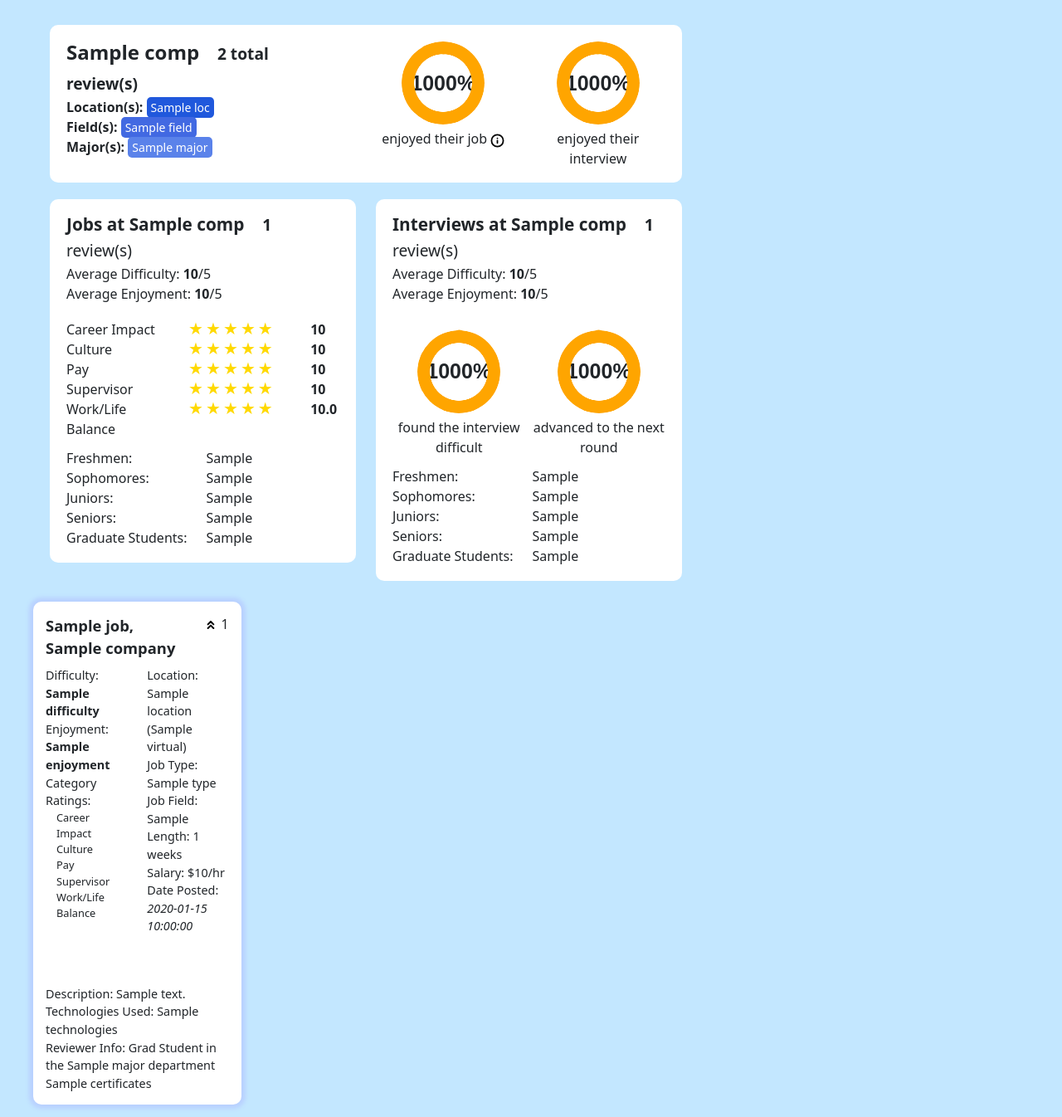
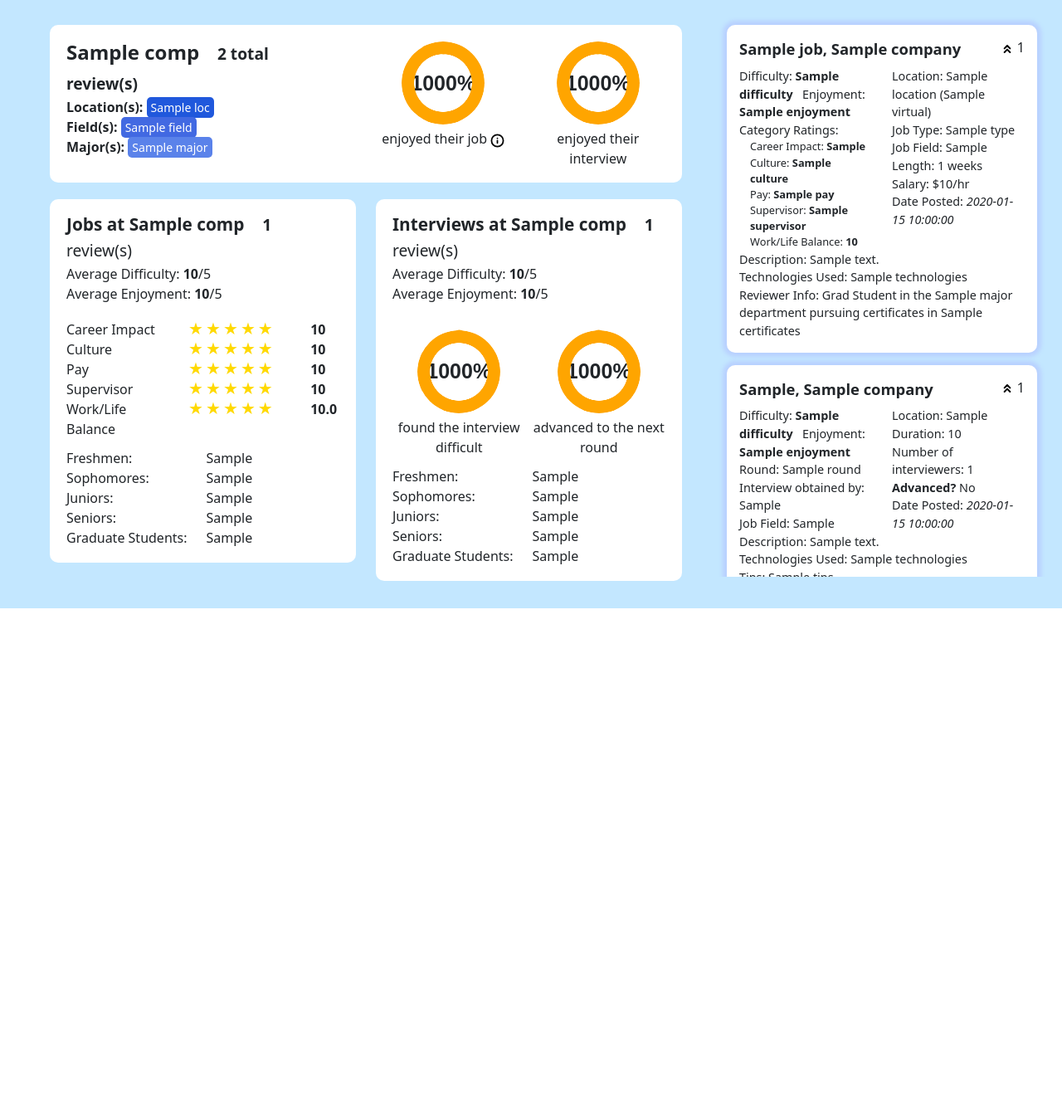
Before and after one commit to ambrim/TigerJobs, a Flask app: template templates/companies.html in a window 1280 px wide. Shown: the part 67-1413 px from the top of the page at 83% size. After the commit the page ends 800 px from the top, so only its background shows below. Run offline with Flask 2, Linux system fonts and the light colour scheme; the template is opened without the code that fills it: most values are stand-ins (such as "Sample title", 1, 10 or a date in 2020).

Commit message:
Added reviews to company page and styled stuff

```diff
--- a/app.py
+++ b/app.py
@@ -181,9 +181,12 @@ def companies():
 def company_page(id):
     netid = auth.authenticate()
     comp = database.get_company(id)
+    comp_interviews, comp_internships = database.get_reviews_by_company(id)
     html = flask.render_template('templates/companies.html',
             netid=netid,
-            comp=comp)
+            comp=comp,
+            comp_interviews=comp_interviews,
+            comp_internships=comp_internships)
     response = flask.make_response(html)
     return response
 #----------------------------------------------------------------------
--- a/static/app.css
+++ b/static/app.css
@@ -2,7 +2,6 @@
 .navbar-custom {
     background-color: #2058DC;
 }
-
 .navbar-brand {
     color: white !important;
     font-size: 25px;
@@ -11,6 +10,9 @@
 .nav-link {
     color: white !important;
     font-size: 20px;
+}
+.navbar-active {
+    color: #FAB305 !important;
 }
 
 nav ul li a,
--- a/templates/companies.html
+++ b/templates/companies.html
@@ -25,7 +25,7 @@
             <div class="col-md-8">
                 {% include 'templates/company_result.html' %}
             </div>
-            <div class="col-md-4">
+            <div class="col-md-4 container-scroll-jobs">
                 {% include 'templates/company_reviews.html' %}
             </div>
         </div>
--- a/templates/company_result.html
+++ b/templates/company_result.html
@@ -81,7 +81,7 @@
         </div>
     </div>
     <div class="row">
-    <div class="col">
+        <div class="col-lg-6">
             <div class="container company-card" >
                 <div class="company-title-sm"><b>Jobs at {{comp.name}}</b>
                     <span class="company-num-reviews"><b>
@@ -161,7 +161,7 @@
                 </div>
             </div>
         </div>
-    <div class="col">
+        <div class="col-lg-6">
             <div class="container company-card" >
                 <div class="row">
                     <div class="company-title-sm"><b>Interviews at {{comp.name}}</b>
@@ -173,8 +173,8 @@
                 {% if comp.num_interviews > 0 %}
                 <div class="row">
                     <p>
-                    Average Difficulty: <b>{{comp.internship_difficulty / comp.num_interviews}}</b>/5 <br>
-                    Average Enjoyment: <b>{{comp.internship_enjoyment / comp.num_interviews}}</b>/5
+                        Average Difficulty: <b>{{comp.interview_difficulty / comp.num_interviews}}</b>/5 <br>
+                        Average Enjoyment: <b>{{comp.interview_enjoyment / comp.num_interviews}}</b>/5
                     </p>
                 </div>
                 {% else %}
@@ -260,3 +260,4 @@
             </div>
         </div>
     </div>
+</div>
--- a/templates/company_reviews.html
+++ b/templates/company_reviews.html
@@ -1,4 +1,4 @@
-<!--{% for r in comp.reviews%}-->
+{% for job in comp_internships %}
 <div class="container-flush">
     <div class="search-results-card">
           <div class="row">
@@ -35,151 +35,11 @@
                          Category Ratings:
                          <div class="row">
                               <div class="col card-categories">
-                                   Career Impact <br>
-                                   Culture <br>
-                                   Pay <br>
-                                   Supervisor <br>
-                                   Work/Life Balance
-                              </div>
-                              <div class="col card-categories">
-                                   <!--Career Impact-->
-                                   {% if job.career_impact == 1 %}
-                                        <img src="/static/assets/1star (1).png"
-                                        height="15"
-                                        width="auto"alt="5 stars"/>
-                                   {% elif job.career_impact == 2 %}
-                                        <img src="/static/assets/2stars (1).png"
-                                        height="15"
-                                        width="auto"
-                                        alt="5 stars"/>
-                                   {% elif job.career_impact == 3 %}
-                                        <img src="/static/assets/3stars (1).png"
-                                        height="15"
-                                        width="auto"
-                                        alt="No matches Tigerjobs"alt="5 stars"/>
-                                   {% elif job.career_impact == 4 %}
-                                        <img src="/static/assets/4stars (1).png"
-                                        height="15"
-                                        width="auto"
-                                        alt="No matches Tigerjobs"alt="5 stars"/>
-                                   {% elif job.career_impact == 5 %}
-                                        <img src="/static/assets/5stars (1).png"
-                                        height="15"
-                                        width="auto"
-                                        alt="5 stars"/>
-                                   {% endif %}
-                                   <br>
-
-                                   <!--Culture-->
-                                   {% if job.culture == 1 %}
-                                        <img src="/static/assets/1star (1).png"
-                                        height="15"
-                                        width="auto"alt="5 stars"/>
-                                   {% elif job.culture == 2 %}
-                                        <img src="/static/assets/2stars (1).png"
-                                        height="15"
-                                        width="auto"
-                                        alt="5 stars"/>
-                                   {% elif job.culture == 3 %}
-                                        <img src="/static/assets/3stars (1).png"
-                                        height="15"
-                                        width="auto"
-                                        alt="No matches Tigerjobs"alt="5 stars"/>
-                                   {% elif job.culture == 4 %}
-                                        <img src="/static/assets/4stars (1).png"
-                                        height="15"
-                                        width="auto"
-                                        alt="No matches Tigerjobs"alt="5 stars"/>
-                                   {% elif job.culture == 5 %}
-                                        <img src="/static/assets/5stars (1).png"
-                                        height="15"
-                                        width="auto"
-                                        alt="5 stars"/>
-                                   {% endif %}
-                                   <br>
-
-                                   <!--Pay-->
-                                   {% if job.pay == 1 %}
-                                        <img src="/static/assets/1star (1).png"
-                                        height="15"
-                                        width="auto"alt="5 stars"/>
-                                   {% elif job.pay == 2 %}
-                                        <img src="/static/assets/2stars (1).png"
-                                        height="15"
-                                        width="auto"
-                                        alt="5 stars"/>
-                                   {% elif job.pay == 3 %}
-                                        <img src="/static/assets/3stars (1).png"
-                                        height="15"
-                                        width="auto"
-                                        alt="No matches Tigerjobs"alt="5 stars"/>
-                                   {% elif job.pay == 4 %}
-                                        <img src="/static/assets/4stars (1).png"
-                                        height="15"
-                                        width="auto"
-                                        alt="No matches Tigerjobs"alt="5 stars"/>
-                                   {% elif job.pay == 5 %}
-                                        <img src="/static/assets/5stars (1).png"
-                                        height="15"
-                                        width="auto"
-                                        alt="5 stars"/>
-                                   {% endif %}
-                                   <br>
-
-                                   <!--Supervisor-->
-                                   {% if job.supervisor == 1 %}
-                                        <img src="/static/assets/1star (1).png"
-                                        height="15"
-                                        width="auto"alt="5 stars"/>
-                                   {% elif job.supervisor == 2 %}
-                                        <img src="/static/assets/2stars (1).png"
-                                        height="15"
-                                        width="auto"
-                                        alt="5 stars"/>
-                                   {% elif job.supervisor == 3 %}
-                                        <img src="/static/assets/3stars (1).png"
-                                        height="15"
-                                        width="auto"
-                                        alt="No matches Tigerjobs"alt="5 stars"/>
-                                   {% elif job.supervisor == 4 %}
-                                        <img src="/static/assets/4stars (1).png"
-                                        height="15"
-                                        width="auto"
-                                        alt="No matches Tigerjobs"alt="5 stars"/>
-                                   {% elif job.supervisor == 5 %}
-                                        <img src="/static/assets/5stars (1).png"
-                                        height="15"
-                                        width="auto"
-                                        alt="5 stars"/>
-                                   {% endif %}
-                                   <br>
-
-                                   <!--Balance-->
-                                   {% if job.balance == 1 %}
-                                        <img src="/static/assets/1star (1).png"
-                                        height="15"
-                                        width="auto"alt="5 stars"/>
-                                   {% elif job.balance == 2 %}
-                                        <img src="/static/assets/2stars (1).png"
-                                        height="15"
-                                        width="auto"
-                                        alt="5 stars"/>
-                                   {% elif job.balance == 3 %}
-                                        <img src="/static/assets/3stars (1).png"
-                                        height="15"
-                                        width="auto"
-                                        alt="No matches Tigerjobs"alt="5 stars"/>
-                                   {% elif job.balance == 4 %}
-                                        <img src="/static/assets/4stars (1).png"
-                                        height="15"
-                                        width="auto"
-                                        alt="No matches Tigerjobs"alt="5 stars"/>
-                                   {% elif job.balance == 5 %}
-                                        <img src="/static/assets/5stars (1).png"
-                                        height="15"
-                                        width="auto"
-                                        alt="5 stars"/>
-                                   {% endif %}
+                                   Career Impact: <b>{{job.career_impact}}</b> <br>
+                                   Culture: <b>{{job.culture}}</b> <br>
+                                   Pay: <b>{{job.pay}}</b> <br>
+                                   Supervisor: <b>{{job.supervisor}}</b><br>
+                                   Work/Life Balance: <b>{{job.balance}}</b>
                               </div>
                          </div>
                     </div>
@@ -222,6 +82,7 @@
                     {% endif %}
                     in the {{job.major}} department
                     {% if job.certificates != "" %}
+                         pursuing certificates in
                          {{job.certificates}}
                     {% endif %}
                </div>
@@ -230,4 +91,103 @@
     </div>
 </div>
 {% endfor %}
+{% for i in comp_interviews %}
+<div class="container-flush">
+     <div class="search-results-card">
+          <div class="row">
+               <div class="col d-flex">
+                    <div class="card-title"> <b>{{i.job_position}}</b>, {{i.company}}</div>
+                    <!--href link to company page-->
+               </div>
+               <div class="col-sm-auto justify-content-end">
+                    {% if netid in i.upvotes %}
+                    <span type="button" class="card-upvotes" onclick="upvoteReview({{i.id}})">
+                         <svg id="upvote-{{i.id}}" class="upvote-icon" xmlns="http://www.w3.org/2000/svg" width="16"
+                              height="16" viewBox="0 0 24 24" fill="none" stroke="#2058DC" stroke-width="3"
+                              stroke-linecap="round" stroke-linejoin="round">
+                              <path d="M17 11l-5-5-5 5M17 18l-5-5-5 5" />
+                         </svg>
+                    </span>
+                    <span class="card-upvote-text card-upvote-selected" id="upvote-count-{{i.id}}">
+                         {{i.upvotes | length}}
+                    </span>
+                    {% else %}
+                    <span type="button" class="card-upvotes" onclick="upvoteReview({{i.id}})">
+                         <svg id="upvote-{{i.id}}" class="upvote-icon" xmlns="http://www.w3.org/2000/svg" width="16"
+                              height="16" viewBox="0 0 24 24" fill="none" stroke="#000000" stroke-width="3"
+                              stroke-linecap="round" stroke-linejoin="round">
+                              <path d="M17 11l-5-5-5 5M17 18l-5-5-5 5" />
+                         </svg>
+                    </span>
+                    <span class="card-upvote-text" id="upvote-count-{{i.id}}">
+                         {{i.upvotes | length}}
+                    </span>
+                    {% endif %}
+               </div>
+          </div>
+          <div class="row">
+               <div class="col">
+                    <div class="card-content">
+                         Difficulty: <b>{{i.difficulty}}</b> &#160
+                         Enjoyment: <b>{{i.enjoyment}}</b> <br>
+                         Round: {{i.round}} {% if i.final_round == true %}(Final) {% endif %} <br>
+                         Interview obtained by: {{i.how_interview}} <br>
+                         Job Field: {{i.job_field}} <br>
+                    </div>
+               </div>
+               <div class="col">
+                    <div class="card-content">
+                         Location: {{i.location_type}} <br>
+                         Duration: {{i.duration}} <br>
+                         Number of interviewers: {{i.num_interviewers}}<br>
+                         <b>Advanced?</b>
+                         {% if i.advanced %}
+                         Yes
+                         {% else %}
+                         No
+                         {% endif %} <br>
+                         Date Posted: <i>{{i.date_created}}</i>
+                    </div>
+               </div>
+          </div>
+          <div class="row">
+               <div class="card-content">
+                    {% if i.question_description != "" %}
+                    Description: {{i.question_description}}
+                    {% endif %}
+               </div>
+          </div>
+          <div class="row">
+               <div class="card-content">
+                    {% if i.technologies != None %}
+                    Technologies Used: {{i.technologies}}
+                    {% endif %}
+               </div>
+          </div>
+          <div class="row">
+               <div class="card-content">
+                    {% if i.tips != "" %}
+                    Tips: {{i.tips}}
+                    {% endif %}
+               </div>
+          </div>
+          <div class="row">
+               <div class="card-content">
+                    Reviewer Info:
+                    {% if i.grade == "jr" %} Junior
+                    {% elif i.grade == "sr" %} Senior
+                    {% elif i.grade == "so" %} Sophomore
+                    {% elif i.grade == "fr" %} Freshman
+                    {% else %} Grad Student
+                    {% endif %}
+                    in the {{i.major}} department
+                    {% if i.certificates != "" %}
+                    pursuing certificates in
+                    {{i.certificates}}
+                    {% endif %}
+               </div>
+          </div>
+
+     </div>
 </div>
+{% endfor %}
--- a/templates/interview_filters.html
+++ b/templates/interview_filters.html
@@ -1,4 +1,4 @@
-<div class="col-3 filters-card container-scroll-jobs">
+<div class="col-md-3 filters-card container-scroll-jobs">
     <div class="left-container">
         <svg xmlns="http://www.w3.org/2000/svg" width="16" height="16" viewBox="0 0 24 24" fill="none" stroke="#000000"
             stroke-width="2.5" stroke-linecap="round" stroke-linejoin="round">
--- a/templates/interview_search_results.html
+++ b/templates/interview_search_results.html
@@ -98,6 +98,7 @@
                     {% endif %}
                     in the {{i.major}} department
                     {% if i.certificates != "" %}
+                         pursuing certificates in
                          {{i.certificates}}
                     {% endif %}
                </div>
--- a/templates/interviews.html
+++ b/templates/interviews.html
@@ -26,7 +26,7 @@
     <div id="interview-content" class="top-container-jobs">
         <div class="row">
             {% include 'templates/interview_filters.html' %}
-            <div class="col-6 container-scroll-jobs">
+            <div class="col-md-6 container-scroll-jobs">
                 {% include 'templates/interview_search_form.html' %}
                 {% include 'templates/interview_search_results.html' %}
             </div>
--- a/templates/job_filters.html
+++ b/templates/job_filters.html
@@ -1,4 +1,4 @@
-<div class="col-3 filters-card container-scroll-jobs">
+<div class="col-md-3 filters-card container-scroll-jobs">
     <div class="left-container">
         <svg xmlns="http://www.w3.org/2000/svg" width="16" height="16" viewBox="0 0 24 24" fill="none" stroke="#000000"
             stroke-width="2.5" stroke-linecap="round" stroke-linejoin="round">
@@ -17,7 +17,7 @@
         </span>
     </div>
     <div class="row">
-        <div class="col-6 left-container">
+        <div class="col-md-6 left-container">
             <b>Difficulty</b>
             <div class="form-check">
                 <input class="form-check-input" type="checkbox" value="" id="difficulty-1">
@@ -50,7 +50,7 @@
                 </label>
             </div>
         </div>
-        <div class="col-6 left-container">
+        <div class="col-md-6 left-container">
             <b>Enjoyment</b>
             <div class="form-check">
                 <input class="form-check-input" type="checkbox" value="" id="enjoyment-1">
--- a/templates/job_search_results.html
+++ b/templates/job_search_results.html
@@ -236,6 +236,7 @@
                     {% endif %}
                     in the {{job.major}} department
                     {% if job.certificates != "" %}
+                         pursuing certificates in
                          {{job.certificates}}
                     {% endif %}
                </div>
--- a/templates/jobs.html
+++ b/templates/jobs.html
@@ -26,7 +26,7 @@
     <div id="job-content" class="top-container-jobs">
         <div class="row">
             {% include 'templates/job_filters.html' %}
-            <div class="col-6 container-scroll-jobs">
+            <div class="col-md-6 container-scroll-jobs">
                 {% include 'templates/job_search_form.html' %}
                 {% include 'templates/job_search_results.html' %}
             </div>
--- a/templates/navbar.html
+++ b/templates/navbar.html
@@ -9,16 +9,16 @@
         <div class="collapse navbar-collapse" id="navbarSupportedContent">
             <ul class="navbar-nav">
                 <li class="nav-item">
-                    <a class="nav-link active" aria-current="page" href="/jobs">Jobs</a>
+                    <a class="nav-link" aria-current="page" href="/jobs">Jobs</a>
                 </li>
                 <li class="nav-item">
-                    <a class="nav-link active" aria-current="page" href="/interviews">Interviews</a>
+                    <a class="nav-link" aria-current="page" href="/interviews">Interviews</a>
                 </li>
                 <li class="nav-item">
-                    <a class="nav-link active" aria-current="page" href="/companies">Companies</a>
+                    <a class="nav-link" aria-current="page" href="/companies">Companies</a>
                 </li>
                 <li>
-                    <a class="nav-link active" href="/profile">Profile</a>
+                    <a class="nav-link" href="/profile">Profile</a>
                 </li>
             </ul>
         </div>
@@ -37,3 +37,22 @@
         </div>
     </div>
 </nav>
+<script>
+    'use strict';
+
+    function setup() {
+        // highlight current navbar page
+        $(function () {
+            $('a').each(function () {
+                console.log($(this).prop('href'))
+                console.log("WINDOW: " + window.location.href)
+                if ($(this).prop('href') == window.location.href) {
+                    $(this).addClass('navbar-active');
+                    $(this).parents('li').addClass('navbar-active');
+                }
+            });
+        });
+    }
+
+    $('document').ready(setup);
+</script>
```
Also changed, not shown: database.py (+14 -0 lines). Lines whose indentation alone changed are shown as unchanged.
